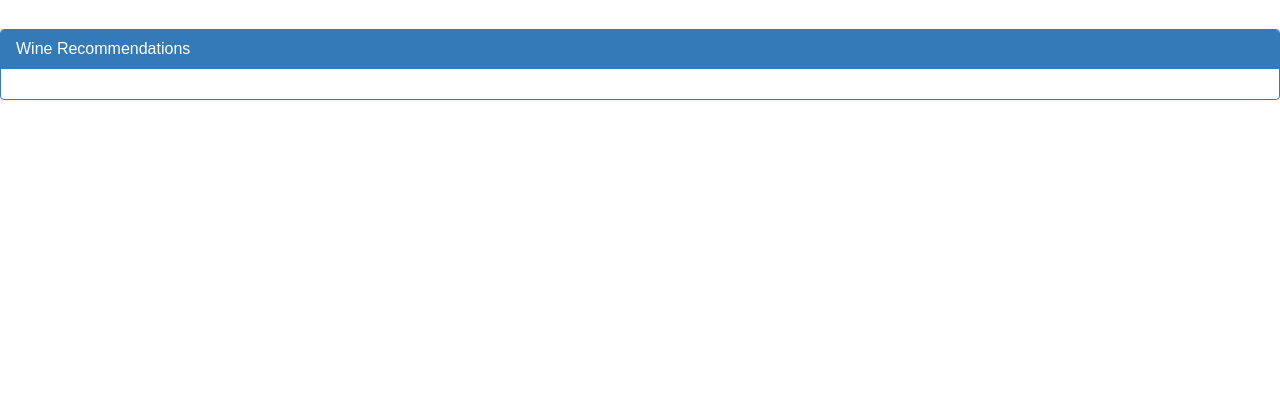
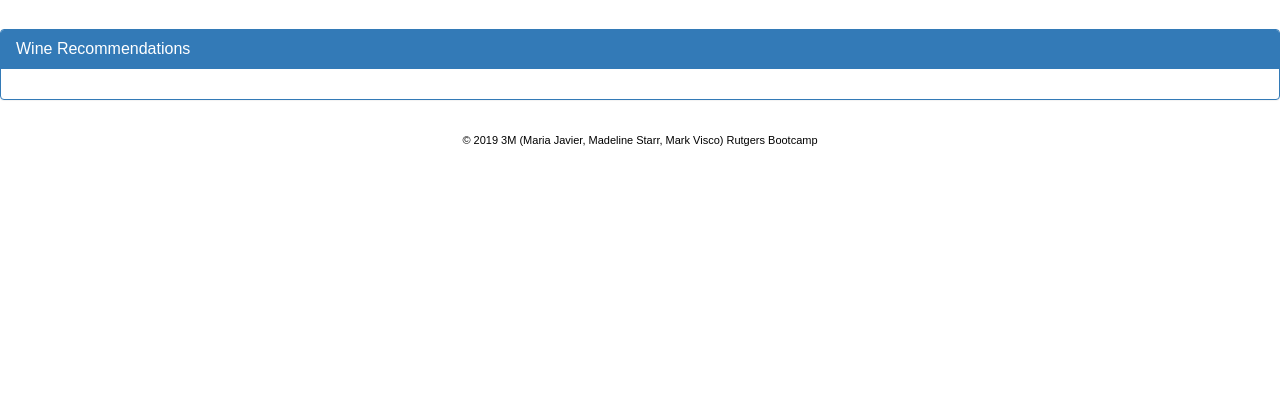
Before and after one commit to ariadne27/wine_recommendation_heroku, a Flask app: page / in a window 1280 px wide. Shown: the part 286-706 px from the top of the page. Run offline with Flask 2, Linux system fonts and the light colour scheme; some libraries are stand-ins or nearby versions.

Commit message:
Update index.html

```diff
--- a/winerecos/templates/index.html
+++ b/winerecos/templates/index.html
@@ -37,3 +37,6 @@
 <!-- <a href="word_cloud.html">Word Cloud Visualization</a> -->
 </body>
 </html>
+<footer>
+    <p class="copyright">© 2019 3M (Maria Javier, Madeline Starr, Mark Visco) Rutgers Bootcamp</p>
+</footer>
```
